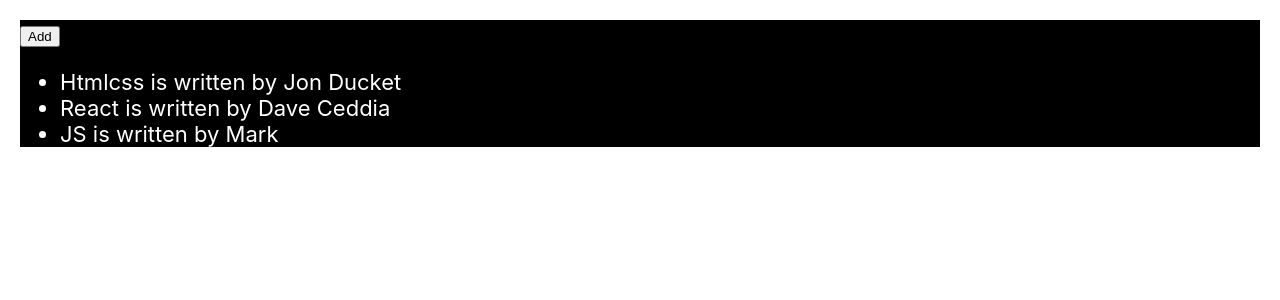
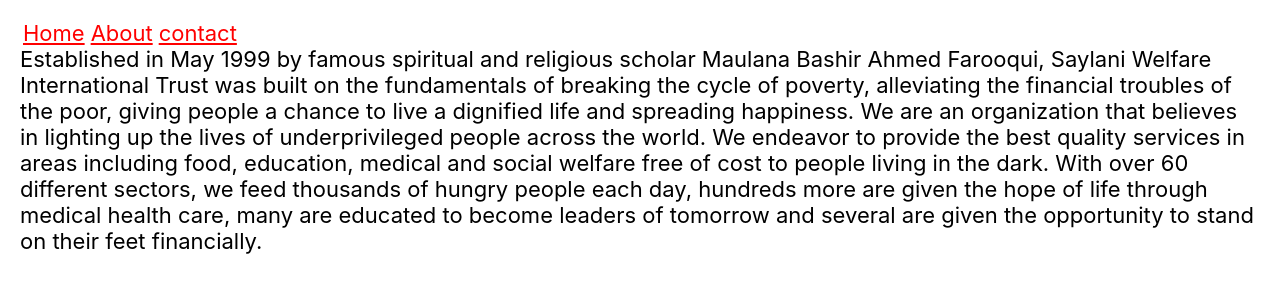
Before and after one commit to fazzyA/learn-react, a React (Create React App) app: page /about in a window 1280 px wide. Shown: the top 300 px of the page. Built offline with nearby package versions, Linux system fonts and the light colour scheme.

Commit message:
'reactRouter'

```diff
--- a/package.json
+++ b/package.json
@@ -8,6 +8,7 @@
     "@testing-library/user-event": "^12.2.2",
     "react": "^17.0.1",
     "react-dom": "^17.0.1",
+    "react-router-dom": "^5.2.0",
     "react-scripts": "4.0.0",
     "web-vitals": "^0.2.4"
   },
--- /dev/null
+++ b/src/components/Scenerio.js
@@ -0,0 +1,28 @@
+import React from 'react'
+
+function Scenerio() {
+    return (
+        <div>
+            <p>
+                <h4>You have list of students with properties "name", "age" and "rollNumber".
+                Write a method to display all students name and their rollnumber.
+                hint: objects n arrays
+                </h4>
+            </p>
+            <p>
+                <h4>
+                </h4>
+            </p>
+            <p>
+                <h4>
+                </h4>
+            </p>
+            <p>
+                <h4>
+                </h4>
+            </p>
+        </div>
+    )
+}
+
+export default Scenerio
--- a/src/index.js
+++ b/src/index.js
@@ -5,11 +5,14 @@
 import Header from './components/Header'
 import reportWebVitals from './reportWebVitals';
 import ToDoList from './components/ToDoList';
+import Scenerio from './components/Scenerio';
+import Home from './pages/Home';
+import Main from './pages/Main';
 
 
 ReactDOM.render(
   <React.StrictMode>
-    <App />
+    <Main/>
   </React.StrictMode>,
   document.getElementById('root')
 );
--- /dev/null
+++ b/src/pages/AboutUs.js
@@ -0,0 +1,13 @@
+import React from 'react'
+
+function AboutUs() {
+    return (
+        <div>
+            Established in May 1999 by famous spiritual and religious scholar Maulana Bashir Ahmed Farooqui, Saylani Welfare International Trust was built on the fundamentals of breaking the cycle of poverty, alleviating the financial troubles of the poor, giving people a chance to live a dignified life and spreading happiness.
+
+We are an organization that believes in lighting up the lives of underprivileged people across the world. We endeavor to provide the best quality services in areas including food, education, medical and social welfare free of cost to people living in the dark. With over 60 different sectors, we feed thousands of hungry people each day, hundreds more are given the hope of life through medical health care, many are educated to become leaders of tomorrow and several are given the opportunity to stand on their feet financially.
+        </div>
+    )
+}
+
+export default AboutUs
--- /dev/null
+++ b/src/pages/Contact.js
@@ -0,0 +1,11 @@
+import React from 'react'
+
+function Contact() {
+    return (
+        <div>
+            UAN: 111-729-526 (+0092-213) 4130786-90 CELL: 92-311-1729526 USA NO +1(716)941 7792 UK NO (+44)115 970 6256
+        </div>
+    )
+}
+
+export default Contact
--- /dev/null
+++ b/src/pages/Home.js
@@ -0,0 +1,11 @@
+import React from 'react'
+import './style.css'
+function Home() {
+    return (
+        <div>
+        <h1>Saylani Mass IT</h1>
+    </div>
+)
+}
+
+export default Home
--- /dev/null
+++ b/src/pages/Main.js
@@ -0,0 +1,33 @@
+import React from 'react'
+import './style.css'
+import {
+    BrowserRouter as Router,
+    Switch,
+    Route,
+    Link
+} from "react-router-dom";
+import AboutUs from './AboutUs'
+import Contact from './Contact'
+import Home from './Home';
+function Main() {
+    return (
+
+
+        <Router>
+            <nav>
+            <Link className='link' to='/'>Home</Link>
+            <Link className='link' to='/about'>About</Link>
+            <Link className='link' to='/contact'>contact</Link>
+            </nav>
+
+            <Switch>
+            <Route path='/about'><AboutUs /></Route>
+            <Route path='/contact'><Contact /></Route>
+            <Route path='/'><Home /></Route>
+            </Switch>
+
+        </Router>
+    )
+}
+
+export default Main
--- /dev/null
+++ b/src/pages/style.css
@@ -0,0 +1,3 @@
+.link{
+    margin: 3px;
+}
```
Also changed, not shown: 1 other file (tests, documents, lock files or other folders).
